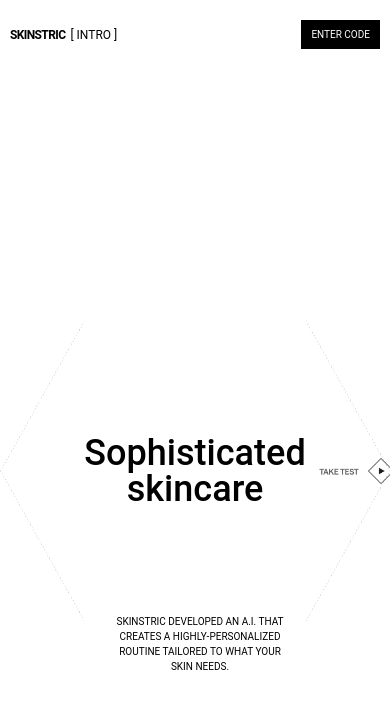
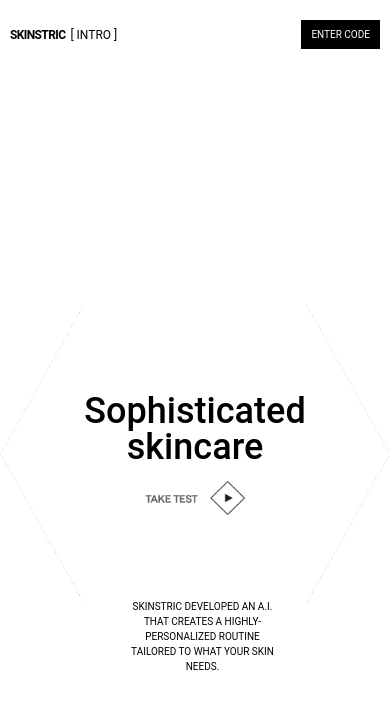
Before and after one commit to shelbynord2017/Skinstric-internship, a Next.js app: page / in a window 390 px wide. Shown: the top 708 px of the page. Built offline with nearby package versions, Linux system fonts and the light colour scheme.

Commit message:
analysis loading

```diff
--- a/app/camera/capture/page.jsx
+++ b/app/camera/capture/page.jsx
@@ -7,6 +7,7 @@ import bullet from '../../../assets/bullet-icon.png'
 import takePic from '../../../assets/take-pic.png'
 import { useRef, useState, useEffect } from 'react';
 import { useRouter } from 'next/navigation';
+import LoadingCamera from '../../components/LoadingCamera'
 
 export default function page() {
     const videoRef = useRef(null);
@@ -15,7 +16,7 @@ export default function page() {
     const [loading, setLoading] = useState(false);
     const [status, setStatus] = useState('');
     const router = useRouter();
-
+    const [cameraLoading, setCameraLoading] = useState(true);
 
     //atomatically starts the webcam as soon as the page loads
     useEffect(() => {
@@ -23,6 +24,8 @@ export default function page() {
         let cancelled = false;
 
         async function startCamera() {
+            setCameraLoading(true);
+
             try {
                 const mediaStream = await navigator.mediaDevices.getUserMedia({
                     video: { facingMode: 'user' },
@@ -43,6 +46,8 @@ export default function page() {
             } catch (err) {
                 console.error('Error accessing webcam:', err);
                 setStatus('Could not access camera. Please grant permissions.')
+            } finally {
+                setCameraLoading(false);
             }
         }
 
@@ -130,8 +135,9 @@ export default function page() {
 
   return (
     <div className="container">
-        <div className="selfie__row">
+        {cameraLoading && <LoadingCamera />}
 
+            <div className="selfie__row">
             <div className="upper__section">
                 <div className="camera__container">
                     <video
@@ -181,7 +187,6 @@ export default function page() {
                 onClick={() => router.push('/select')}>
                     <img src={proceedButton.src} className='proceed__button' alt="" />
                 </button>
-
             </div>
         </div>
     </div>
--- a/app/components/Landing.jsx
+++ b/app/components/Landing.jsx
@@ -26,6 +26,11 @@ export default function Landing() {
                         </div>
                         <div className="landing__content--title">
                             <h1 className='content__title--text'>Sophisticated<br />skincare</h1>
+                            <button
+                                onClick={() => router.push('/testing')}
+                                className="landing__middle--btn-wrapper">
+                                    <img src={rightButton.src} className="landing__middle--btn" alt="" />
+                            </button>
                         </div>
                         <div className="landing__right">
                             <div className="rectangle__right">
--- a/app/globals.css
+++ b/app/globals.css
@@ -77,7 +77,6 @@ a {
 }
 .landing__lower{
   position: absolute;
-  bottom: 50px;
 }
 .landing__left,
 .landing__right{
@@ -89,6 +88,9 @@ a {
   display: flex;
   justify-content: center;
   align-items: center;
+}
+.landing__middle--btn-wrapper{
+  display: none;
 }
 .rectangle__left{
   position: absolute;
@@ -144,8 +146,8 @@ a {
 }
 .landing__content--text{
   width: 400px;
-  font-size: 16px;
-  margin-left: 10px;
+  font-size: 20px;
+  margin-left: 15px;
 }
 
 /* TESTING */
@@ -631,6 +633,7 @@ a {
 .landing__content{
   display: flex;
   flex-direction: column;
+  align-items: center;
   min-height: calc(100vh - 30px);
 }
 .landing__lower{
@@ -638,29 +641,27 @@ a {
 }
 .landing__content--title{
   bottom: 20px;
+  flex-direction: column;
+  gap: 1em;
 }
 .content__title--text{
-  font-size: 42px;
+  font-size: 48px;
 }
 .rectangle__left--img,
 .rectangle__right--img{
   transform: rotate(180deg);
   height: 500px;
 }
-
+.landing__middle--btn-wrapper{
+  display: block;
+}
+.landing__right--btn-wrapper{
+  display: none;
+}
 .landing__left--btn{
   display: none;
 }
-.landing__content{
-  display: flex;
-  justify-content: center;
-  align-items: center;
-}
-.landing__content{
-  /* position: relative; */
-}
 .landing__lower{
-  /* top: 300px; */
   text-align: center;
 }
 
@@ -837,7 +838,6 @@ a {
   height: 40px;
 }
 
-
 @media(max-width: 667px){
   .content__title--text{
     font-size: 36px;
@@ -901,25 +901,15 @@ a {
   .rectangle__right--img{
     height: 300px;
   }
-  .landing__content--title{
-    bottom: 80px;
-  }
-  .landing__right--btn{
+  .landing__middle--btn{
     width: 100px;
   }
   .landing__content--text{
     font-size: 10px;
-    width: 170px;
+    width: 160px;
   }
   .landing__lower{
     bottom: 170px;
-  }
-  .landing__right--btn{
-    width: 100px;
-  }
-  .landing__right--btn-wrapper{
-    display: flex;
-    justify-content: center;
   }
 
 /* CAMERA */
@@ -933,11 +923,6 @@ a {
 }
 }
 
-@media(max-width: 500px){
-  .landing__right--btn{
-    width: 75px;
-  }
-}
 @media(max-width: 450px){
 
   /* SELECT */
--- a/app/result/page.tsx
+++ b/app/result/page.tsx
@@ -10,13 +10,12 @@ import backButton from '../../assets/back-btn.png'
 import { useRouter } from 'next/navigation';
 import CameraModal from '../components/CameraModal'
 import LoadingAnalysis from '../components/LoadingAnalysis'
-import LoadingCamera from '../components/LoadingCamera'
 
 export default function page() {
     const [image, setImage] = useState<File | null>(null);
     const router = useRouter();
-    const [loadingCamera, setLoadingCamera] = useState(true)
     const [isOpen, setIsOpen] = useState(false);
+    const [analysisLoading, setAnalysisLoading] = useState(false);
 
     const openModal = () => setIsOpen(true);
     const closeModal = () => setIsOpen(false);
@@ -30,6 +29,7 @@ export default function page() {
         reader.onloadend = async () => {
             if (typeof reader.result !== "string") return;
 
+            setAnalysisLoading(true)
             const base64Image = reader.result.split(",")[1];
 
             try {
@@ -66,18 +66,24 @@ export default function page() {
             console.log(data);
             } catch (error) {
             console.error(error);
+            } finally {
+                setAnalysisLoading(false);
             }
         };
 
         reader.readAsDataURL(file);
+
+        if (analysisLoading){
+        return <LoadingAnalysis/>;
+    }
     };
+
+
 
   return (
     <div className='container'>
         <div className="row results__row">
             <p>TO START ANALYSIS</p>
-            {/* <LoadingAnalysis/> */}
-            {/* <LoadingCamera/> */}
             <div className="results__wrapper">
                 <div className="results__rombuses--left">
                     <img src={rombuses.src} className="results__rombuses--img-left" alt="" />
--- a/app/select/page.tsx
+++ b/app/select/page.tsx
@@ -8,6 +8,7 @@ import skinTypeDetails from '../../assets/skin-type-details.png'
 import backButton from '../../assets/back-btn.png'
 import getSummary from '../../assets/get-summary-btn.png'
 import { useRouter } from 'next/navigation'
+import { useState } from 'react'
 
 
 export default function page() {
@@ -15,6 +16,7 @@ export default function page() {
 
   return (
     <div className='container'>
+
         <div className="row selected__row">
             <p className='select__title'>A.I. ANALYSIS</p>
             <p className='select__subtitle'>
```
